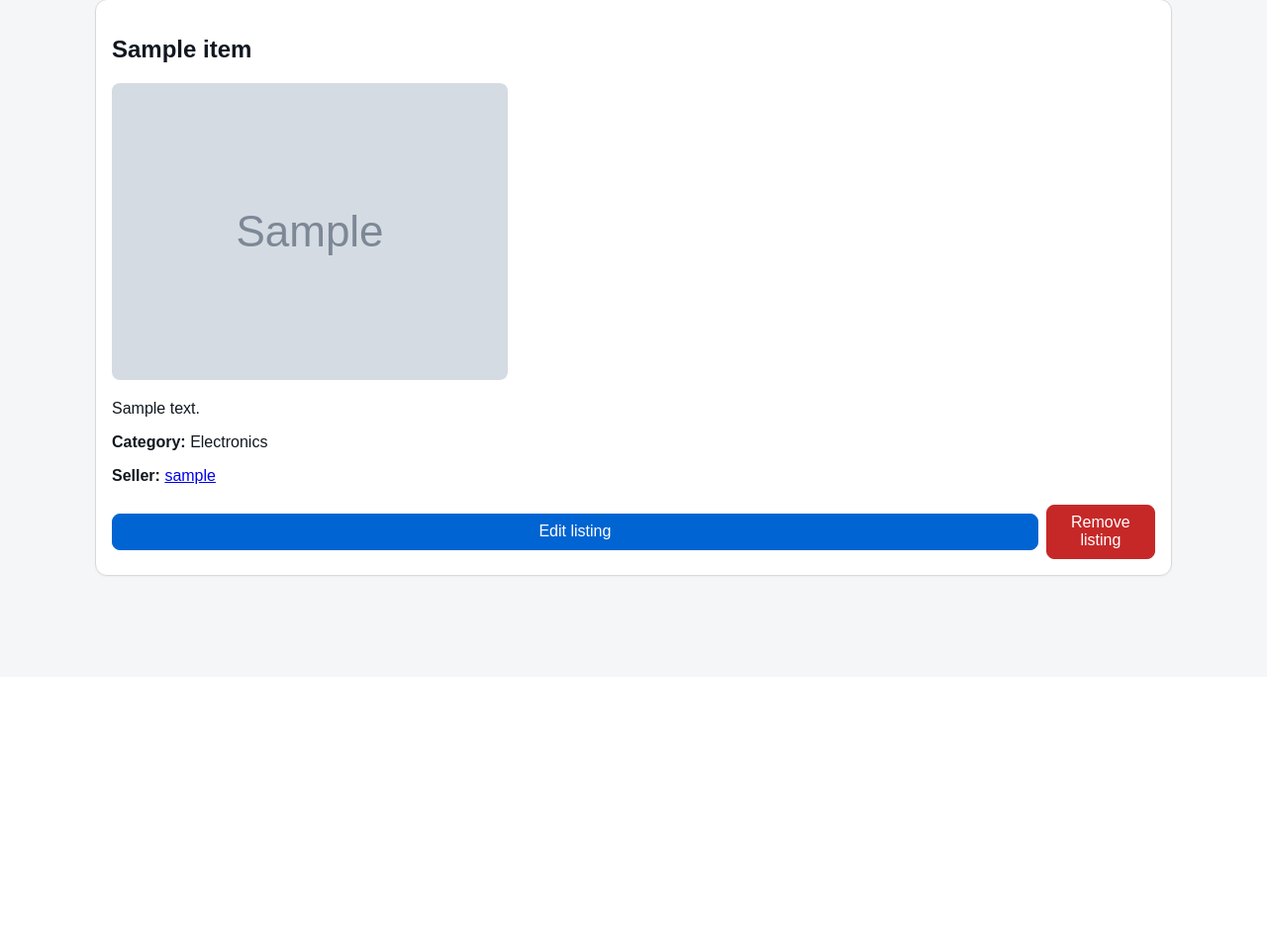
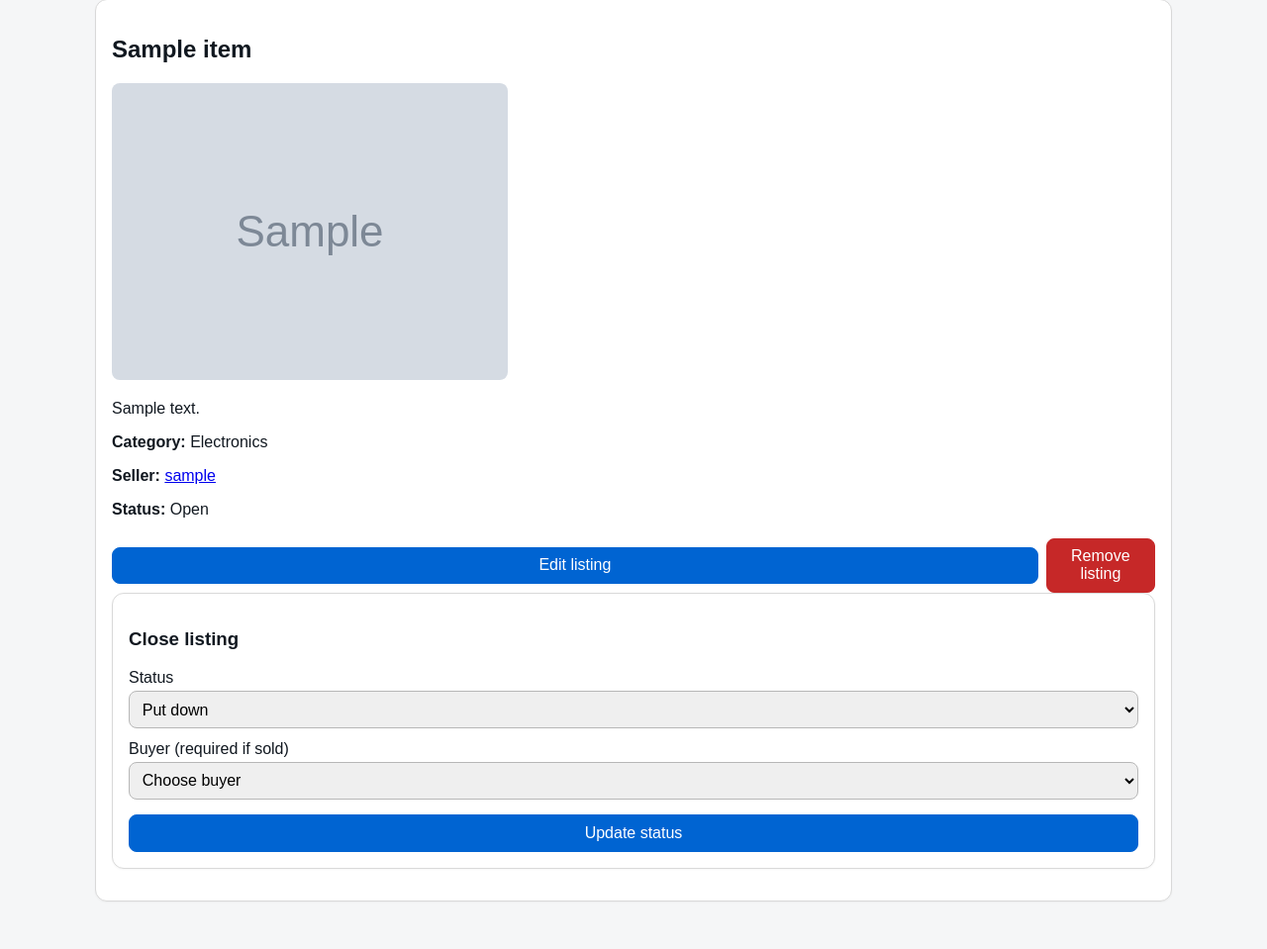
Before and after one commit to Jamin252/Playground, a Flask app: page /items/1 in a window 1280 px wide. Shown: the part 116-1075 px from the top of the page at 99% size. Before the commit the page ends 699 px from the top, so only its background shows below. Run offline with Flask 3, Linux system fonts and the light colour scheme; a user stored in the database is signed in; tables that the repository leaves empty hold one stand-in row (values such as "Sample post"); grey boxes marked "Sample" are stand-in pictures.

Commit message:
Add deal flow, listing closure, reviews, and date sorting

```diff
--- a/app.py
+++ b/app.py
@@ -13,7 +13,7 @@ from flask import (
 )
 from flask_login import LoginManager, UserMixin, current_user, login_required, login_user, logout_user
 from flask_sqlalchemy import SQLAlchemy
-from sqlalchemy import and_, or_
+from sqlalchemy import and_, inspect, or_, text
 from werkzeug.security import check_password_hash, generate_password_hash
 from werkzeug.utils import secure_filename
 
@@ -42,7 +42,9 @@ class User(UserMixin, db.Model):
     bio = db.Column(db.Text, default="")
     created_at = db.Column(db.DateTime, default=datetime.utcnow)
 
-    items = db.relationship("Item", backref="seller", lazy=True)
+    items = db.relationship("Item", backref="seller", lazy=True, foreign_keys="Item.user_id")
+    reviews_received = db.relationship("Review", foreign_keys="Review.reviewee_id", backref="reviewee", lazy=True)
+    reviews_given = db.relationship("Review", foreign_keys="Review.reviewer_id", backref="reviewer", lazy=True)
 
     def set_password(self, password: str) -> None:
         self.password_hash = generate_password_hash(password)
@@ -64,6 +66,10 @@ class Item(db.Model):
     description = db.Column(db.Text, nullable=False)
     image_filename = db.Column(db.String(255), nullable=True)
     created_at = db.Column(db.DateTime, default=datetime.utcnow)
+    status = db.Column(db.String(20), default="open", nullable=False)
+    closed_at = db.Column(db.DateTime, nullable=True)
+    sold_to_user_id = db.Column(db.Integer, db.ForeignKey("user.id"), nullable=True)
+    sold_to = db.relationship("User", foreign_keys=[sold_to_user_id])
 
     user_id = db.Column(db.Integer, db.ForeignKey("user.id"), nullable=False)
     category_id = db.Column(db.Integer, db.ForeignKey("category.id"), nullable=False)
@@ -81,6 +87,33 @@ class Message(db.Model):
     sender = db.relationship("User", foreign_keys=[sender_id], backref="sent_messages")
     receiver = db.relationship("User", foreign_keys=[receiver_id], backref="received_messages")
     item = db.relationship("Item", backref="messages")
+
+
+class Deal(db.Model):
+    id = db.Column(db.Integer, primary_key=True)
+    item_id = db.Column(db.Integer, db.ForeignKey("item.id"), nullable=False)
+    buyer_id = db.Column(db.Integer, db.ForeignKey("user.id"), nullable=False)
+    seller_id = db.Column(db.Integer, db.ForeignKey("user.id"), nullable=False)
+    location_suggestion = db.Column(db.String(255), nullable=True)
+    location_suggested_by_id = db.Column(db.Integer, db.ForeignKey("user.id"), nullable=True)
+    buyer_agreed = db.Column(db.Boolean, default=False, nullable=False)
+    seller_agreed = db.Column(db.Boolean, default=False, nullable=False)
+    created_at = db.Column(db.DateTime, default=datetime.utcnow)
+
+    item = db.relationship("Item", backref="deals")
+    buyer = db.relationship("User", foreign_keys=[buyer_id], backref="buyer_deals")
+    seller = db.relationship("User", foreign_keys=[seller_id], backref="seller_deals")
+
+
+class Review(db.Model):
+    id = db.Column(db.Integer, primary_key=True)
+    item_id = db.Column(db.Integer, db.ForeignKey("item.id"), nullable=False)
+    reviewer_id = db.Column(db.Integer, db.ForeignKey("user.id"), nullable=False)
+    reviewee_id = db.Column(db.Integer, db.ForeignKey("user.id"), nullable=False)
+    rating = db.Column(db.Integer, nullable=False)
+    created_at = db.Column(db.DateTime, default=datetime.utcnow)
+
+    item = db.relationship("Item", backref="reviews")
 
 
 @login_manager.user_loader
@@ -101,12 +134,48 @@ def seed_categories() -> None:
     db.session.commit()
 
 
+def run_schema_migrations() -> None:
+    inspector = inspect(db.engine)
+    item_columns = {column["name"] for column in inspector.get_columns("item")}
+
+    if "status" not in item_columns:
+        db.session.execute(text("ALTER TABLE item ADD COLUMN status VARCHAR(20) NOT NULL DEFAULT 'open'"))
+    if "closed_at" not in item_columns:
+        db.session.execute(text("ALTER TABLE item ADD COLUMN closed_at DATETIME"))
+    if "sold_to_user_id" not in item_columns:
+        db.session.execute(text("ALTER TABLE item ADD COLUMN sold_to_user_id INTEGER"))
+
+    tables = set(inspector.get_table_names())
+    if "deal" not in tables:
+        Deal.__table__.create(db.engine)
+    if "review" not in tables:
+        Review.__table__.create(db.engine)
+
+    db.session.execute(text("UPDATE item SET status='open' WHERE status IS NULL OR status=''"))
+    db.session.commit()
+
+
+def get_conversation_deals(other_user_id: int):
+    return (
+        Deal.query.join(Item, Item.id == Deal.item_id)
+        .filter(
+            or_(
+                and_(Deal.seller_id == current_user.id, Deal.buyer_id == other_user_id),
+                and_(Deal.buyer_id == current_user.id, Deal.seller_id == other_user_id),
+            )
+        )
+        .order_by(Item.created_at.desc())
+        .all()
+    )
+
+
 @app.route("/")
 def index():
     search = request.args.get("q", "").strip()
     category_id = request.args.get("category", type=int)
+    sort = request.args.get("sort", "date_desc")
 
-    query = Item.query.order_by(Item.created_at.desc())
+    query = Item.query
 
     if search:
         query = query.filter(Item.title.ilike(f"%{search}%"))
@@ -114,9 +183,22 @@ def index():
     if category_id:
         query = query.filter(Item.category_id == category_id)
 
+    if sort == "date_asc":
+        query = query.order_by(Item.created_at.asc())
+    else:
+        sort = "date_desc"
+        query = query.order_by(Item.created_at.desc())
+
     items = query.all()
     categories = Category.query.order_by(Category.name).all()
-    return render_template("index.html", items=items, categories=categories, search=search, category_id=category_id)
+    return render_template(
+        "index.html",
+        items=items,
+        categories=categories,
+        search=search,
+        category_id=category_id,
+        sort=sort,
+    )
 
 
 @app.route("/register", methods=["GET", "POST"])
@@ -221,7 +303,44 @@ def create_item():
 @app.route("/items/<int:item_id>")
 def item_detail(item_id: int):
     item = Item.query.get_or_404(item_id)
-    return render_template("item_detail.html", item=item)
+    current_deal = None
+    if current_user.is_authenticated and current_user.id != item.user_id:
+        current_deal = Deal.query.filter_by(item_id=item.id, buyer_id=current_user.id, seller_id=item.user_id).first()
+    return render_template("item_detail.html", item=item, current_deal=current_deal)
+
+
+@app.route("/items/<int:item_id>/status", methods=["POST"])
+@login_required
+def update_item_status(item_id: int):
+    item = Item.query.get_or_404(item_id)
+    if item.user_id != current_user.id:
+        flash("You can only close your own listing.", "danger")
+        return redirect(url_for("item_detail", item_id=item.id))
+
+    status = request.form.get("status")
+    if status not in {"put_down", "sold"}:
+        flash("Invalid status.", "danger")
+        return redirect(url_for("item_detail", item_id=item.id))
+
+    item.status = status
+    item.closed_at = datetime.utcnow()
+
+    if status == "sold":
+        sold_to_user_id = request.form.get("sold_to_user_id", type=int)
+        if sold_to_user_id:
+            valid_buyer = Deal.query.filter_by(item_id=item.id, buyer_id=sold_to_user_id, seller_id=current_user.id).first()
+            if not valid_buyer:
+                flash("Selected buyer is not valid for this listing.", "danger")
+                return redirect(url_for("item_detail", item_id=item.id))
+            item.sold_to_user_id = sold_to_user_id
+        else:
+            item.sold_to_user_id = None
+    else:
+        item.sold_to_user_id = None
+
+    db.session.commit()
+    flash("Listing status updated.", "success")
+    return redirect(url_for("item_detail", item_id=item.id))
 
 
 @app.route("/items/<int:item_id>/edit", methods=["GET", "POST"])
@@ -285,19 +404,86 @@ def messages():
     selected_user_id = request.args.get("user", type=int)
 
     if request.method == "POST":
-        receiver_id = request.form.get("receiver_id", type=int)
-        item_id = request.form.get("item_id", type=int)
-        body = request.form.get("body", "").strip()
+        action = request.form.get("action", "message")
 
-        if not receiver_id or not body:
-            flash("Receiver and message body are required.", "danger")
-            return redirect(url_for("messages"))
+        if action == "message":
+            receiver_id = request.form.get("receiver_id", type=int)
+            item_id = request.form.get("item_id", type=int)
+            body = request.form.get("body", "").strip()
 
-        message = Message(sender_id=current_user.id, receiver_id=receiver_id, item_id=item_id, body=body)
-        db.session.add(message)
-        db.session.commit()
-        flash("Message sent.", "success")
-        return redirect(url_for("messages", user=receiver_id))
+            if not receiver_id or not body:
+                flash("Receiver and message body are required.", "danger")
+                return redirect(url_for("messages"))
+
+            message = Message(sender_id=current_user.id, receiver_id=receiver_id, item_id=item_id, body=body)
+            db.session.add(message)
+            db.session.commit()
+            flash("Message sent.", "success")
+            return redirect(url_for("messages", user=receiver_id))
+
+        if action == "suggest_location":
+            receiver_id = request.form.get("receiver_id", type=int)
+            item_id = request.form.get("item_id", type=int)
+            location = request.form.get("location_suggestion", "").strip()
+
+            if not receiver_id or not item_id or not location:
+                flash("Receiver, item and location are required.", "danger")
+                return redirect(url_for("messages", user=receiver_id))
+
+            item = Item.query.get_or_404(item_id)
+            if item.user_id not in {current_user.id, receiver_id}:
+                flash("This deal is not valid.", "danger")
+                return redirect(url_for("messages", user=receiver_id))
+
+            seller_id = item.user_id
+            buyer_id = receiver_id if current_user.id == seller_id else current_user.id
+            if current_user.id == seller_id and receiver_id == seller_id:
+                flash("You cannot suggest a deal with yourself.", "danger")
+                return redirect(url_for("messages"))
+
+            deal = Deal.query.filter_by(item_id=item_id, buyer_id=buyer_id, seller_id=seller_id).first()
+            if not deal:
+                deal = Deal(item_id=item_id, buyer_id=buyer_id, seller_id=seller_id)
+                db.session.add(deal)
+
+            if deal.buyer_agreed and deal.seller_agreed:
+                flash("Location is locked because both sides already agreed.", "danger")
+                return redirect(url_for("messages", user=receiver_id))
+
+            deal.location_suggestion = location
+            deal.location_suggested_by_id = current_user.id
+            deal.buyer_agreed = False
+            deal.seller_agreed = False
+
+            db.session.commit()
+            flash("Location suggestion sent.", "success")
+            return redirect(url_for("messages", user=receiver_id))
+
+        if action == "agree_location":
+            receiver_id = request.form.get("receiver_id", type=int)
+            deal_id = request.form.get("deal_id", type=int)
+            deal = Deal.query.get_or_404(deal_id)
+
+            if current_user.id not in {deal.buyer_id, deal.seller_id}:
+                flash("You cannot update this deal.", "danger")
+                return redirect(url_for("messages"))
+
+            if deal.buyer_agreed and deal.seller_agreed:
+                flash("Location already locked.", "info")
+                return redirect(url_for("messages", user=receiver_id))
+
+            if current_user.id == deal.buyer_id:
+                deal.buyer_agreed = True
+            else:
+                deal.seller_agreed = True
+
+            db.session.commit()
+            if deal.buyer_agreed and deal.seller_agreed:
+                flash("Both parties agreed. Location is now locked.", "success")
+            else:
+                flash("Your agreement is saved.", "success")
+
+            return redirect(url_for("messages", user=receiver_id))
 
     if selected_user_id == current_user.id:
         selected_user_id = None
@@ -321,6 +507,7 @@ def messages():
 
     thread = []
     selected_user = None
+    deals = []
     if selected_user_id:
         selected_user = User.query.get(selected_user_id)
         if selected_user and selected_user.id != current_user.id:
@@ -334,6 +521,7 @@ def messages():
                 .order_by(Message.created_at.asc())
                 .all()
             )
+            deals = get_conversation_deals(selected_user.id)
 
     return render_template(
         "messages.html",
@@ -342,14 +530,57 @@ def messages():
         thread=thread,
         selected_user=selected_user,
         selected_user_id=selected_user_id,
+        deals=deals,
     )
+
+
+@app.route("/items/<int:item_id>/reviews", methods=["POST"])
+@login_required
+def submit_review(item_id: int):
+    item = Item.query.get_or_404(item_id)
+    if item.status != "sold":
+        flash("Reviews are only allowed for sold items.", "danger")
+        return redirect(url_for("item_detail", item_id=item_id))
+
+    buyer_id = item.sold_to_user_id
+    if not buyer_id:
+        flash("A buyer must be selected before reviewing.", "danger")
+        return redirect(url_for("item_detail", item_id=item_id))
+
+    if current_user.id not in {item.user_id, buyer_id}:
+        flash("Only buyer and seller can review this sale.", "danger")
+        return redirect(url_for("item_detail", item_id=item_id))
+
+    rating = request.form.get("rating", type=int)
+    if not rating or rating < 1 or rating > 5:
+        flash("Rating must be between 1 and 5.", "danger")
+        return redirect(url_for("item_detail", item_id=item_id))
+
+    reviewee_id = buyer_id if current_user.id == item.user_id else item.user_id
+    existing = Review.query.filter_by(item_id=item_id, reviewer_id=current_user.id).first()
+    if existing:
+        flash("You already submitted a review for this item.", "info")
+        return redirect(url_for("item_detail", item_id=item_id))
+
+    db.session.add(Review(item_id=item_id, reviewer_id=current_user.id, reviewee_id=reviewee_id, rating=rating))
+    db.session.commit()
+    flash("Review submitted.", "success")
+    return redirect(url_for("item_detail", item_id=item_id))
 
 
 @app.route("/profile/<int:user_id>")
 def profile(user_id: int):
     seller = User.query.get_or_404(user_id)
     seller_items = Item.query.filter_by(user_id=seller.id).order_by(Item.created_at.desc()).all()
-    return render_template("profile.html", seller=seller, seller_items=seller_items)
+    reviews = Review.query.filter_by(reviewee_id=seller.id).order_by(Review.created_at.desc()).all()
+    average_rating = round(sum(review.rating for review in reviews) / len(reviews), 2) if reviews else None
+    return render_template(
+        "profile.html",
+        seller=seller,
+        seller_items=seller_items,
+        reviews=reviews,
+        average_rating=average_rating,
+    )
 
 
 @app.route("/profile/edit", methods=["GET", "POST"])
@@ -372,5 +603,6 @@ def uploaded_file(filename: str):
 if __name__ == "__main__":
     with app.app_context():
         db.create_all()
+        run_schema_migrations()
         seed_categories()
     app.run(debug=True)
--- a/static/style.css
+++ b/static/style.css
@@ -86,7 +86,7 @@ button.danger { background: #c62828; border-color: #c62828; }
 
 .search-bar {
   display: grid;
-  grid-template-columns: 2fr 1fr auto;
+  grid-template-columns: 2fr 1fr 1fr auto;
   gap: 0.5rem;
   margin-bottom: 1rem;
 }
@@ -171,3 +171,11 @@ button.danger { background: #c62828; border-color: #c62828; }
 @media (max-width: 860px) {
   .chat-layout { grid-template-columns: 1fr; }
 }
+
+.deal-card {
+  border: 1px solid var(--border);
+  border-radius: 8px;
+  padding: 0.7rem;
+  margin-bottom: 0.6rem;
+  background: #fafbfd;
+}
--- a/templates/index.html
+++ b/templates/index.html
@@ -9,6 +9,10 @@
     {% for category in categories %}
       <option value="{{ category.id }}" {% if category_id == category.id %}selected{% endif %}>{{ category.name }}</option>
     {% endfor %}
+  </select>
+  <select name="sort">
+    <option value="date_desc" {% if sort == 'date_desc' %}selected{% endif %}>Newest first</option>
+    <option value="date_asc" {% if sort == 'date_asc' %}selected{% endif %}>Oldest first</option>
   </select>
   <button type="submit">Search</button>
 </form>
@@ -23,6 +27,8 @@
       <p>{{ item.description[:120] }}{% if item.description|length > 120 %}...{% endif %}</p>
       <p><strong>Category:</strong> {{ item.category.name }}</p>
       <p><strong>Seller:</strong> <a href="{{ url_for('profile', user_id=item.seller.id) }}">{{ item.seller.username }}</a></p>
+      <p><strong>Status:</strong> {{ item.status.replace('_', ' ')|title }}</p>
+      <p><small>Listed: {{ item.created_at.strftime('%Y-%m-%d %H:%M') }}</small></p>
     </article>
   {% else %}
     <p>No items found yet.</p>
--- a/templates/item_detail.html
+++ b/templates/item_detail.html
@@ -9,6 +9,7 @@
   <p>{{ item.description }}</p>
   <p><strong>Category:</strong> {{ item.category.name }}</p>
   <p><strong>Seller:</strong> <a href="{{ url_for('profile', user_id=item.seller.id) }}">{{ item.seller.username }}</a></p>
+  <p><strong>Status:</strong> {{ item.status.replace('_', ' ')|title }}</p>
 
   {% if current_user.is_authenticated and current_user.id == item.seller.id %}
     <div class="owner-actions">
@@ -17,13 +18,36 @@
         <button type="submit" class="danger">Remove listing</button>
       </form>
     </div>
+    {% if item.status == 'open' %}
+      <section class="form-card">
+        <h3>Close listing</h3>
+        <form method="post" action="{{ url_for('update_item_status', item_id=item.id) }}">
+          <label>Status
+            <select name="status" required>
+              <option value="put_down">Put down</option>
+              <option value="sold">Sold</option>
+            </select>
+          </label>
+          <label>Buyer (required if sold)
+            <select name="sold_to_user_id">
+              <option value="">Choose buyer</option>
+              {% for deal in item.deals %}
+                <option value="{{ deal.buyer.id }}">{{ deal.buyer.username }}</option>
+              {% endfor %}
+            </select>
+          </label>
+          <button type="submit">Update status</button>
+        </form>
+      </section>
+    {% endif %}
   {% endif %}
 </article>
 
-{% if current_user.is_authenticated and current_user.id != item.seller.id %}
+{% if current_user.is_authenticated and current_user.id != item.seller.id and item.status == 'open' %}
 <section class="form-card">
   <h3>Message this seller</h3>
   <form method="post" action="{{ url_for('messages') }}">
+    <input type="hidden" name="action" value="message">
     <input type="hidden" name="receiver_id" value="{{ item.seller.id }}">
     <input type="hidden" name="item_id" value="{{ item.id }}">
     <textarea name="body" rows="4" required placeholder="Hi, is this still available?"></textarea>
@@ -31,4 +55,21 @@
   </form>
 </section>
 {% endif %}
+
+{% if current_user.is_authenticated and item.status == 'sold' and item.sold_to_user_id and current_user.id in [item.user_id, item.sold_to_user_id] %}
+<section class="form-card">
+  <h3>Leave a review</h3>
+  <form method="post" action="{{ url_for('submit_review', item_id=item.id) }}">
+    <label>Rating
+      <select name="rating" required>
+        <option value="">Choose a rating</option>
+        {% for r in range(1, 6) %}
+          <option value="{{ r }}">{{ r }} star{% if r > 1 %}s{% endif %}</option>
+        {% endfor %}
+      </select>
+    </label>
+    <button type="submit">Submit review</button>
+  </form>
+</section>
+{% endif %}
 {% endblock %}
```
Also changed, not shown: templates/messages.html (+43 -0 lines), templates/profile.html (+15 -0 lines).
